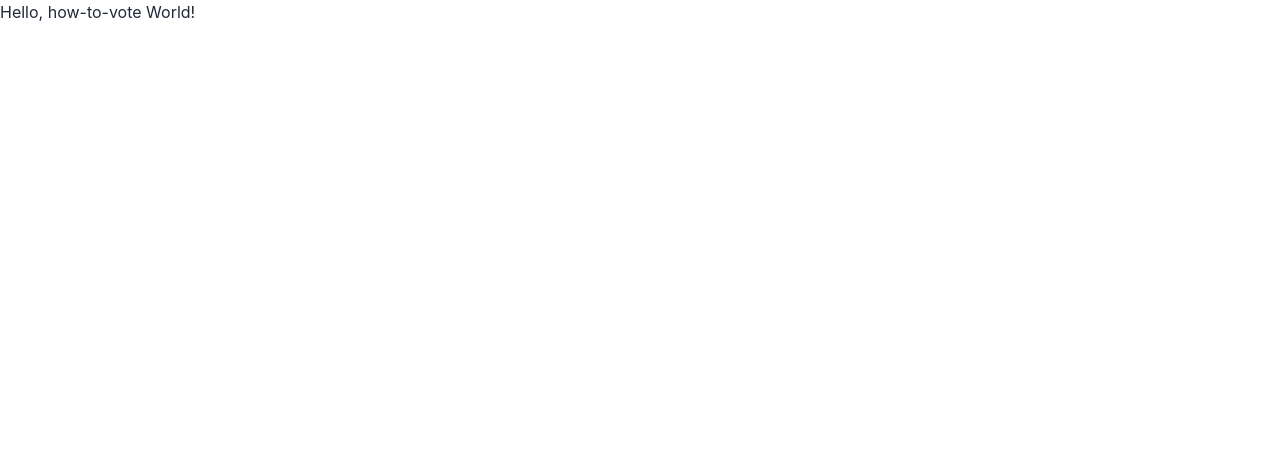
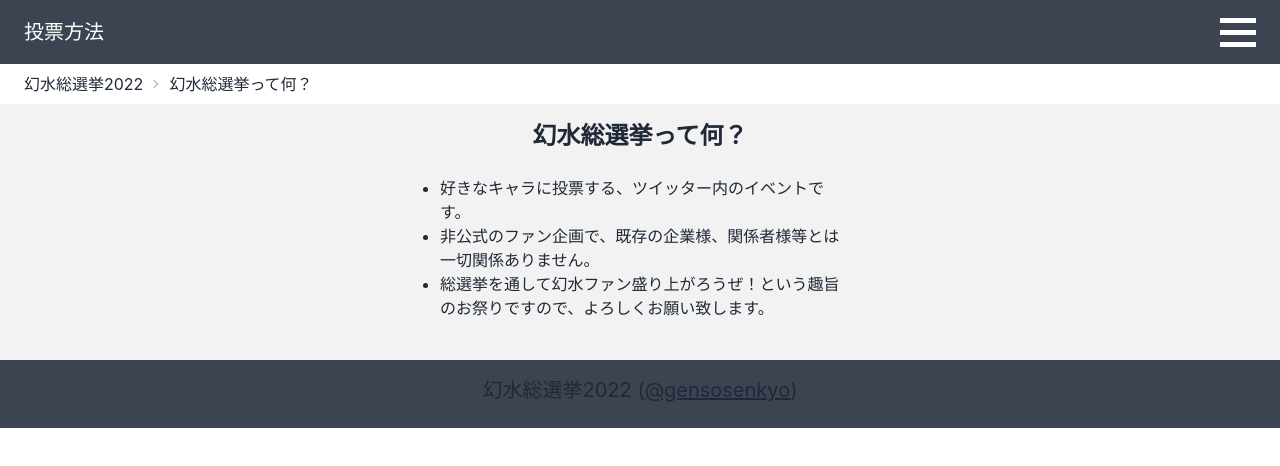
Before and after one commit to true-runes/suikoden-election-2022-frontend, a Next.js app: page /how-to-vote in a window 1280 px wide. Shown: the top 466 px of the page. Built offline with nearby package versions, Linux system fonts and the light colour scheme; a web font is replaced by a local one.

Commit message:
feat: 🎸 フッタをコンポーネントとして切り出した (#186)

```diff
--- a/components/SiteFooter.tsx
+++ b/components/SiteFooter.tsx
@@ -2,8 +2,8 @@ import type { NextPage } from 'next'
 
 const SiteFooter: NextPage = () => {
   return (
-    <div>
-      <footer className="footer footer-center p-4 bg-base-300 text-base-content">
+    <>
+      <footer className="footer footer-center bg-neutral text-base-content p-4 pb-6">
         <div>
           <p className="text-xl">
             幻水総選挙2022 (
@@ -18,7 +18,7 @@ const SiteFooter: NextPage = () => {
           </p>
         </div>
       </footer>{' '}
-    </div>
+    </>
   )
 }
 
--- /dev/null
+++ b/components/WhatIsGensosenkyo.tsx
@@ -0,0 +1,28 @@
+import type { NextPage } from 'next'
+
+const WhatIsGensosenkyo: NextPage = () => {
+  return (
+    <div>
+      <div className="hero bg-base-200">
+        <div className="hero-content text-center">
+          <div className="max-w-md">
+            <h1 className="text-2xl font-bold">幻水総選挙って何？</h1>
+            {/* TODO: 左寄せ */}
+            {/* TODO: フォントの大きさ */}
+            <ul className="py-6 px-6 text-base text-left list-disc">
+              <li>好きなキャラに投票する、ツイッター内のイベントです。</li>
+              <li>
+                非公式のファン企画で、既存の企業様、関係者様等とは一切関係ありません。
+              </li>
+              <li>
+                総選挙を通して幻水ファン盛り上がろうぜ！という趣旨のお祭りですので、よろしくお願い致します。
+              </li>
+            </ul>
+          </div>
+        </div>
+      </div>
+    </div>
+  )
+}
+
+export default WhatIsGensosenkyo
--- a/pages/_document.tsx
+++ b/pages/_document.tsx
@@ -1,4 +1,5 @@
 import { Html, Head, Main, NextScript } from 'next/document'
+import SiteFooter from '../components/SiteFooter'
 
 const MyDocument = () => {
   // const url = '<https://example.com>';
@@ -63,6 +64,7 @@ const MyDocument = () => {
       <body>
         <Main />
         <NextScript />
+        <SiteFooter />
       </body>
     </Html>
   )
--- a/pages/how-to-vote.tsx
+++ b/pages/how-to-vote.tsx
@@ -1,5 +1,8 @@
 import type { NextPage } from 'next'
+import Link from 'next/link'
+
 import HumbergerNavigation from '../components/HumbergerMenu/Navigation'
+import WhatIsGensosenkyo from '../components/WhatIsGensosenkyo'
 
 const HowToVote: NextPage = () => {
   return (
@@ -9,7 +12,23 @@ const HowToVote: NextPage = () => {
       </div>
 
       <title>投票方法 - 幻水総選挙2022</title>
-      <p>Hello, how-to-vote World!</p>
+
+      <main id="page-wrap">
+        <div className="navbar bg-neutral text-neutral-content">
+          <div className="normal-case text-xl pl-4">投票方法</div>
+        </div>
+
+        <div className="normal-case text-base breadcrumbs pl-6">
+          <ul>
+            <li>
+              <Link href="/">幻水総選挙2022</Link>
+            </li>
+            <li>幻水総選挙って何？</li>
+          </ul>
+        </div>
+
+        <WhatIsGensosenkyo />
+      </main>
     </div>
   )
 }
--- a/pages/index.tsx
+++ b/pages/index.tsx
@@ -11,6 +11,8 @@ import OshiSerif from '../components/OshiSerif'
 import SenkyoUndou from '../components/SenkyoUndou'
 import KaihyoIllustStatus from '../components/KaihyoIllustStatus'
 import TouhyouCheck from '../components/TouhyouCheck'
+
+import WhatIsGensosenkyo from '../components/WhatIsGensosenkyo'
 import SiteFooter from '../components/SiteFooter'
 
 const nowSecond = () => {
@@ -41,9 +43,7 @@ const Home: NextPage = () => {
   )
 
   return (
-    // TODO: tailwind の container でくくる
     <div>
-      {/* TODO: 環境によってテキストを変える（「開発環境」であることを明示する） */}
       <title>ホーム - 幻水総選挙2022</title>
 
       <div className={'right'}>
@@ -52,12 +52,11 @@ const Home: NextPage = () => {
 
       <main id="page-wrap">
         <div className="navbar bg-neutral text-neutral-content">
-          <div className="normal-case text-xl pl-3">
+          <div className="normal-case text-xl pl-4">
             <Link href="/">幻水総選挙2022</Link>
           </div>
         </div>
 
-        {/* TODO: 385KB あるので Now Loading を入れた方がいい */}
         <Image
           src="/gss2022_top.jpg"
           alt="幻水総選挙2022"
@@ -102,6 +101,9 @@ const Home: NextPage = () => {
         </div> */}
 
         <div className="divider" />
+        <WhatIsGensosenkyo />
+
+        <div className="divider" />
         <KaihyoIllustStatus />
 
         <div className="divider" />
@@ -116,8 +118,6 @@ const Home: NextPage = () => {
         <div className="divider" />
         <TouhyouCheck />
       </main>
-
-      <SiteFooter />
     </div>
   )
 }
```
